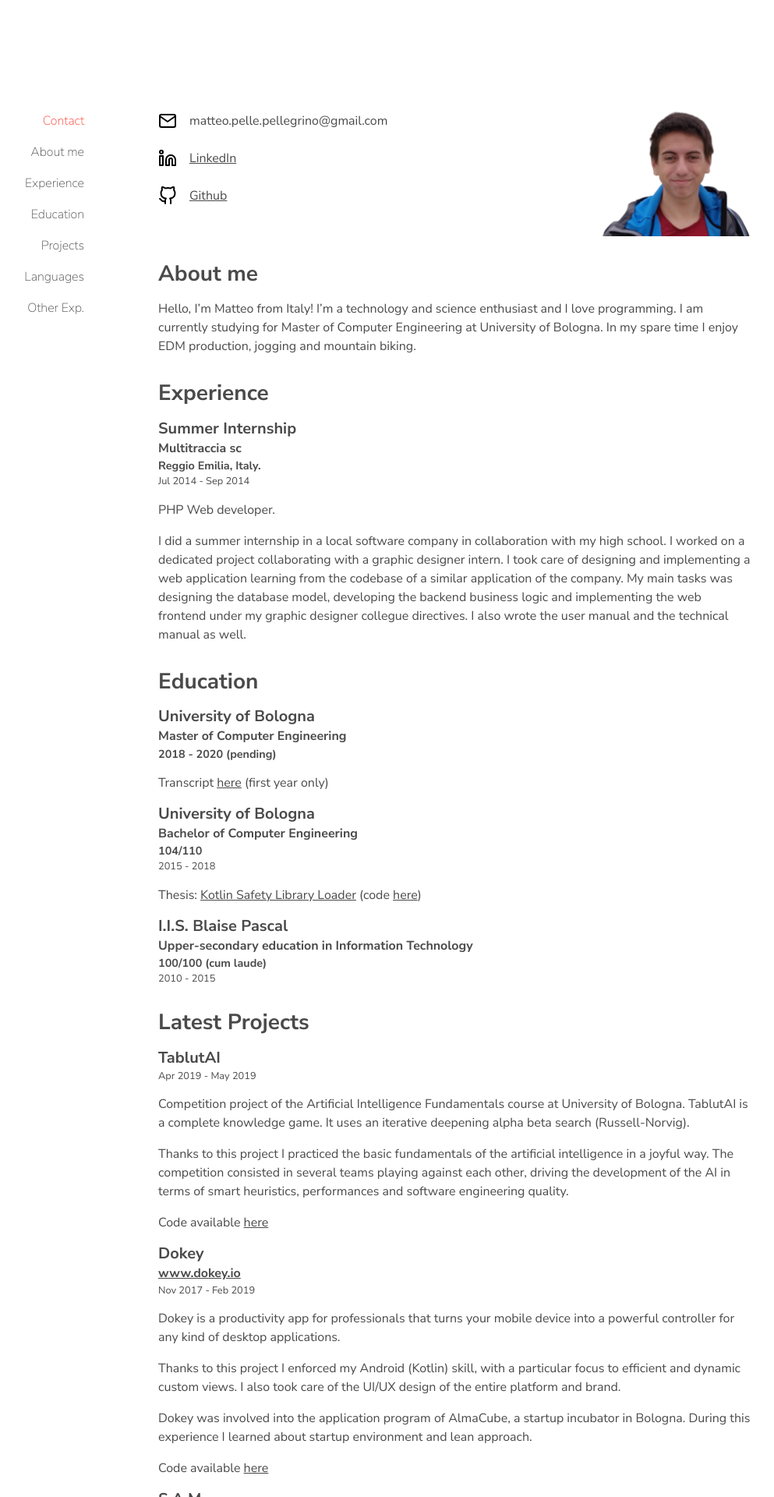
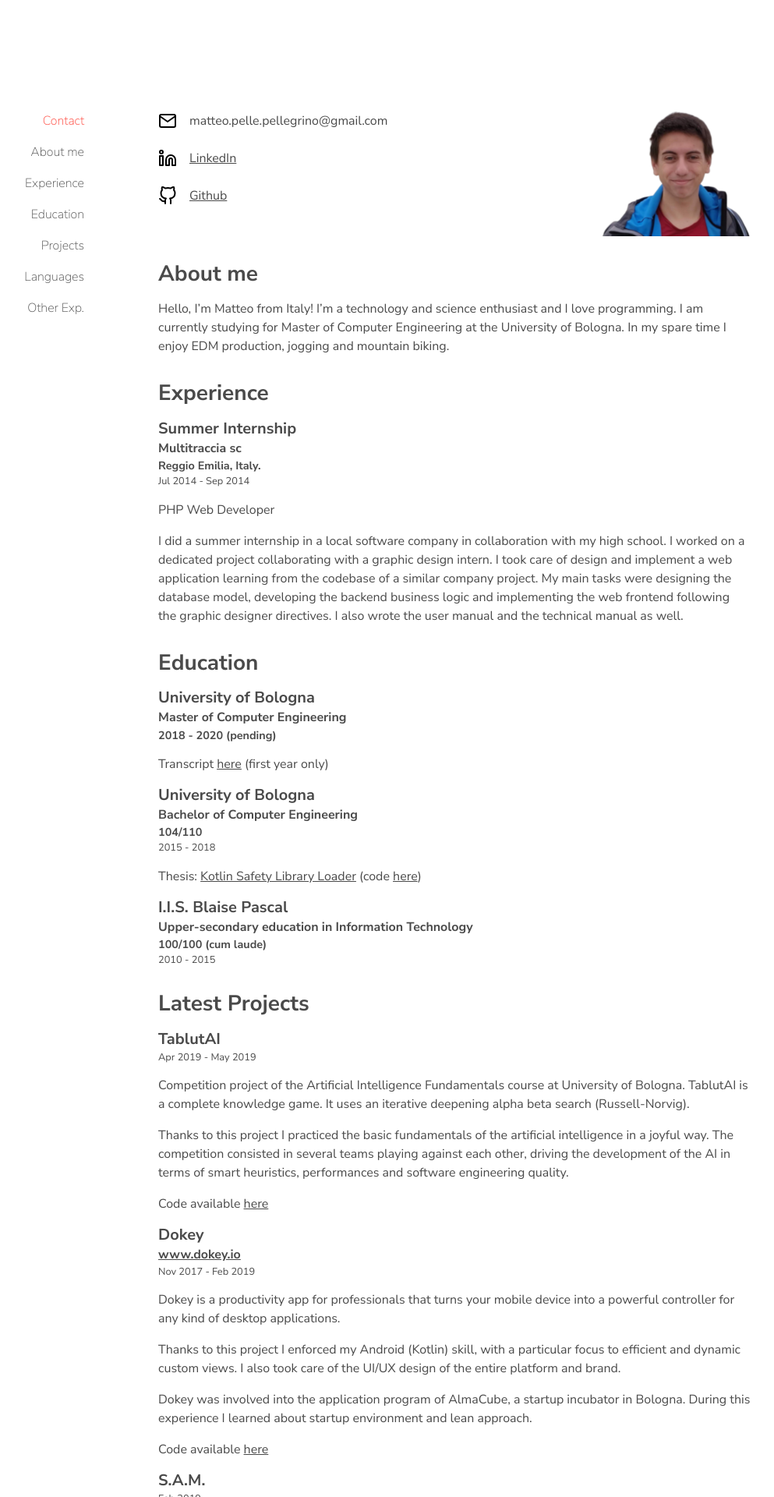
Before and after one commit to arabello/arabello.github.io, a Jekyll site: the page built from index.md, in a window 1280 px wide. Shown: the part 1042-2962 px from the top of the page at 78% size, without its empty margins (57-1050 px from the left). Built offline with Jekyll 4.4.1, drawn with Linux system fonts in a browser that asks for light colours.

Commit message:
Fix portfolio content errors

```diff
--- a/portfolio.md
+++ b/portfolio.md
@@ -1,7 +1,7 @@
 # About me
 
 Hello, I'm Matteo from Italy! I'm a technology and science enthusiast and I love programming.
-I am currently studying for Master of Computer Engineering at University of Bologna.
+I am currently studying for Master of Computer Engineering at the University of Bologna.
 In my spare time I enjoy EDM production, jogging and mountain biking.
 
 # Experience
@@ -11,9 +11,9 @@ In my spare time I enjoy EDM production, jogging and mountain biking.
 #### Reggio Emilia, Italy.
 ##### Jul 2014 - Sep 2014
 
-PHP Web developer.
+PHP Web Developer
 
-I did a summer internship in a local software company in collaboration with my high school. I worked on a dedicated project collaborating with a graphic designer intern. I took care of designing and implementing a web application learning from the codebase of a similar application of the company. My main tasks was designing the database model, developing the backend business logic and implementing the web frontend under my graphic designer collegue directives. I also wrote the user manual and the technical manual as well.
+I did a summer internship in a local software company in collaboration with my high school. I worked on a dedicated project collaborating with a graphic design intern. I took care of design and implement a web application learning from the codebase of a similar company project. My main tasks were designing the database model, developing the backend business logic and implementing the web frontend following the graphic designer directives. I also wrote the user manual and the technical manual as well.
 
 # Education
 
```
Also changed, not shown: other parts of portfolio.md (+3 -3 lines).
